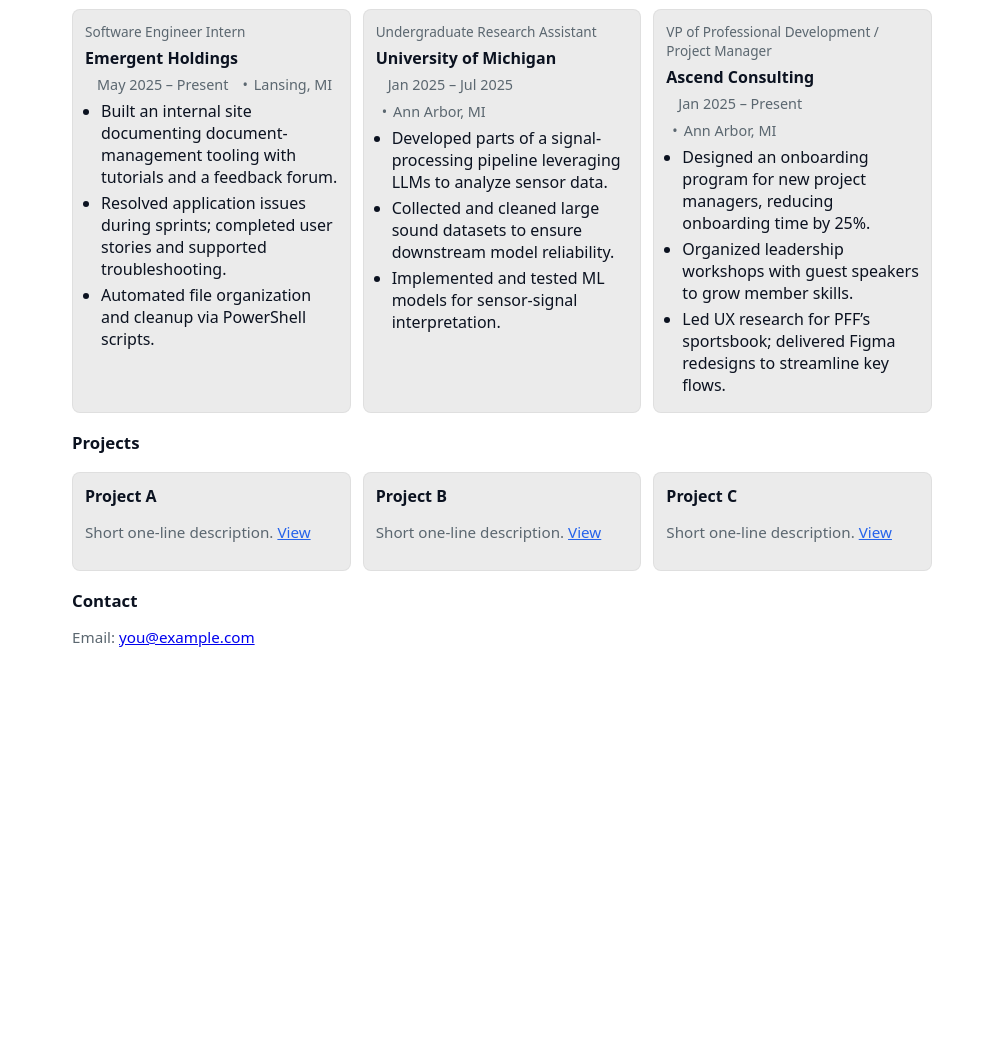
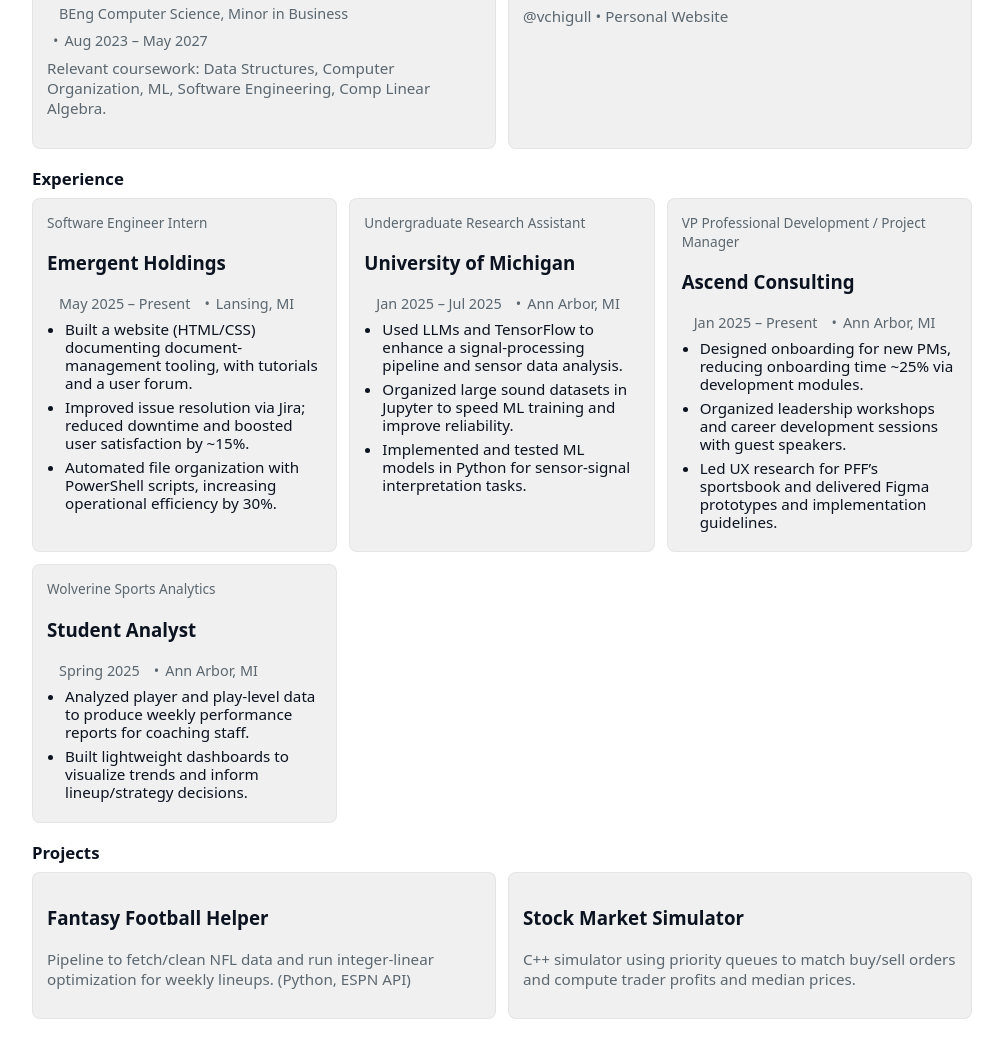
Before and after one commit to vchigull/vchigull.github.io, a plain HTML site: page index.html in a window 1280 px wide. Shown: the part 461-1500 px from the top of the page, without its empty margins (138-1141 px from the left). Before the commit the page ends 1143 px from the top, so only its background shows below. Drawn offline with Linux system fonts and the light colour scheme.

Commit message:
Update site: added descriptions

```diff
--- a/index.html
+++ b/index.html
@@ -1,42 +1,39 @@
-<!DOCTYPE html>
+<!doctype html>
 <html lang="en">
 <head>
   <meta charset="utf-8" />
   <meta name="viewport" content="width=device-width,initial-scale=1" />
-  <title>Your Name — Simple Site</title>
+  <title>Vaibhav Chigullapally</title>
   <style>
-    /* Minimal, responsive, single-file style */
     :root{--bg:#ffffff;--text:#0b1220;--muted:#5b6770;--accent:#2563eb}
     @media (prefers-color-scheme:dark){:root{--bg:#071019;--text:#e6eef8;--muted:#9aa6b0;--accent:#60a5fa}}
     *{box-sizing:border-box}html,body{height:100%;margin:0;background:var(--bg);color:var(--text);font-family:system-ui,-apple-system,Segoe UI,Roboto,Helvetica,Arial}
-    .wrap{max-width:900px;margin:36px auto;padding:20px}
+    .wrap{max-width:980px;margin:36px auto;padding:20px}
     header{display:flex;align-items:center;justify-content:space-between;gap:12px}
-    .brand{font-weight:700;font-size:1.1rem}
+    .brand{font-weight:700;font-size:1.15rem}
     nav a{color:var(--muted);text-decoration:none;margin-left:14px}
-    .hero{margin:32px 0;padding:28px;background:rgba(0,0,0,0.03);border-radius:10px}
-    .hero h1{margin:0 0 6px;font-size:1.5rem}
+    .hero{margin:28px 0;padding:22px;background:rgba(0,0,0,0.03);border-radius:10px}
+    .hero h1{margin:0 0 6px;font-size:1.45rem}
     .lead{margin:0;color:var(--muted)}
-    .cards{display:grid;grid-template-columns:repeat(auto-fit,minmax(220px,1fr));gap:12px;margin-top:18px}
-    .card{padding:12px;border-radius:8px;background:color-mix(in srgb, var(--bg) 92%, black);border:1px solid rgba(0,0,0,0.05)}
-    .card h3{margin:0 0 6px;font-size:1rem}
+    .section-title{font-size:1.05rem;margin:18px 0 8px}
+    .grid{display:grid;grid-template-columns:repeat(auto-fit,minmax(260px,1fr));gap:12px}
+    .card{padding:14px;border-radius:8px;background:color-mix(in srgb, var(--bg) 94%, black);border:1px solid rgba(0,0,0,0.05);min-height:140px;display:flex;flex-direction:column;justify-content:space-between}
+    .eyebrow{font-size:.85rem;color:var(--muted);margin-bottom:6px}
+    .meta{display:flex;gap:8px;flex-wrap:wrap;color:var(--muted);font-size:.9rem;margin-bottom:8px}
+    .meta span::before{content:"•";margin:0 6px;color:var(--muted)}
+    .meta span:first-child::before{content:""}
+    .card ul{margin:6px 0 0 18px;padding:0}
+    .card li{margin:6px 0;font-size:0.95rem;color:var(--text);line-height:1.18}
     .muted{color:var(--muted);font-size:0.95rem}
     footer{margin-top:28px;padding-top:16px;border-top:1px solid rgba(0,0,0,0.06);color:var(--muted);font-size:0.9rem}
     a.button{display:inline-block;padding:8px 12px;border-radius:8px;background:var(--accent);color:white;text-decoration:none;font-weight:600}
-    @media (max-width:520px){.wrap{margin:16px;padding:16px}.hero{padding:18px}}
-
-    /* Small helpers for experience layout */
-    .eyebrow{font-size:.85rem;color:var(--muted);margin-bottom:6px}
-    .meta{display:flex;gap:8px;flex-wrap:wrap;color:var(--muted);font-size:.9rem}
-    .meta span::before{content:"•";margin:0 6px;color:var(--muted)}
-    .meta span:first-child::before{content:""}
-    .card ul{margin:6px 0 0 16px;padding:0}
-    .card li{margin:4px 0}
+    @media (max-width:520px){.wrap{margin:16px;padding:16px}.hero{padding:18px}.card{min-height:unset}}
   </style>
 </head>
 <body>
   <div class="wrap">
     <header>
-      <div class="brand">Your Name</div>
+      <div class="brand">Vaibhav Chigullapally</div>
       <nav aria-label="Main nav">
         <a href="#about">About</a>
         <a href="#experience">Experience</a>
@@ -47,85 +44,121 @@
 
     <main>
       <section class="hero" id="home">
-        <h1>Hi — I build things on the web.</h1>
-        <p class="lead">Simple portfolio template. Replace this text with a short 1–2 sentence bio and add links to your projects below.</p>
+        <h1>Hi — I build things on the web & work with data.</h1>
+        <p class="lead">Undergrad CS student (Uni. of Michigan) — I focus on full-stack development, data pipelines, and ML-enabled signal processing.</p>
         <div style="margin-top:12px">
           <a class="button" href="#contact">Get in touch</a>
         </div>
       </section>
 
       <section id="about">
-        <h2 style="font-size:1.05rem;margin:18px 0 8px">About</h2>
-        <p class="muted">I'm a software engineer who likes readable code and simple interfaces. I work with JavaScript and Python, and I enjoy building small, maintainable apps.</p>
-      </section>
-
-      <!-- NEW: Experience -->
-      <section id="experience">
-        <h2 style="font-size:1.05rem;margin:18px 0 8px">Experience</h2>
-        <div class="cards">
+        <h2 class="section-title">About & Education</h2>
+        <div class="grid">
           <article class="card">
-            <div class="eyebrow">Software Engineer Intern</div>
-            <h3>Emergent Holdings</h3>
-            <div class="meta">
-              <span>May 2025 – Present</span>
-              <span>Lansing, MI</span>
+            <div>
+              <div class="eyebrow">Education</div>
+              <h3>University of Michigan — College of Engineering</h3>
+              <div class="meta">
+                <span>BEng Computer Science, Minor in Business</span>
+                <span>Aug 2023 – May 2027</span>
+              </div>
+              <p class="muted" style="margin-top:6px">Relevant coursework: Data Structures, Computer Organization, ML, Software Engineering, Comp Linear Algebra.</p>
             </div>
-            <ul>
-              <li>Built an internal site documenting document-management tooling with tutorials and a feedback forum.</li>
-              <li>Resolved application issues during sprints; completed user stories and supported troubleshooting.</li>
-              <li>Automated file organization and cleanup via PowerShell scripts.</li>
-            </ul>
           </article>
 
           <article class="card">
-            <div class="eyebrow">Undergraduate Research Assistant</div>
-            <h3>University of Michigan</h3>
-            <div class="meta">
-              <span>Jan 2025 – Jul 2025</span>
-              <span>Ann Arbor, MI</span>
+            <div>
+              <div class="eyebrow">Contact</div>
+              <h3>Vaibhav Chigullapally</h3>
+              <div class="meta">
+                <span>313-613-9576</span>
+                <span><a href="mailto:vchigull@umich.edu">vchigull@umich.edu</a></span>
+              </div>
+              <p class="muted" style="margin-top:6px">@vchigull • Personal Website</p>
             </div>
-            <ul>
-              <li>Developed parts of a signal-processing pipeline leveraging LLMs to analyze sensor data.</li>
-              <li>Collected and cleaned large sound datasets to ensure downstream model reliability.</li>
-              <li>Implemented and tested ML models for sensor-signal interpretation.</li>
-            </ul>
-          </article>
-
-          <article class="card">
-            <div class="eyebrow">VP of Professional Development / Project Manager</div>
-            <h3>Ascend Consulting</h3>
-            <div class="meta">
-              <span>Jan 2025 – Present</span>
-              <span>Ann Arbor, MI</span>
-            </div>
-            <ul>
-              <li>Designed an onboarding program for new project managers, reducing onboarding time by 25%.</li>
-              <li>Organized leadership workshops with guest speakers to grow member skills.</li>
-              <li>Led UX research for PFF’s sportsbook; delivered Figma redesigns to streamline key flows.</li>
-            </ul>
           </article>
         </div>
       </section>
 
-      <section id="projects">
-        <h2 style="font-size:1.05rem;margin:18px 0 8px">Projects</h2>
-        <div class="cards">
+      <section id="experience">
+        <h2 class="section-title">Experience</h2>
+
+        <!-- experience grid -->
+        <div class="grid" aria-live="polite">
+
+          <!-- Emergent Holdings (3 bullets) -->
           <article class="card">
-            <h3>Project A</h3>
-            <p class="muted">Short one-line description. <a href="#" style="color:var(--accent)">View</a></p>
+            <div>
+              <div class="eyebrow">Software Engineer Intern</div>
+              <h3>Emergent Holdings</h3>
+              <div class="meta"><span>May 2025 – Present</span><span>Lansing, MI</span></div>
+              <ul>
+                <li>Built a website (HTML/CSS) documenting document-management tooling, with tutorials and a user forum.</li>
+                <li>Improved issue resolution via Jira; reduced downtime and boosted user satisfaction by ~15%.</li>
+                <li>Automated file organization with PowerShell scripts, increasing operational efficiency by 30%.</li>
+              </ul>
+            </div>
           </article>
+
+          <!-- University of Michigan research (3 bullets) -->
           <article class="card">
-            <h3>Project B</h3>
-            <p class="muted">Short one-line description. <a href="#" style="color:var(--accent)">View</a></p>
+            <div>
+              <div class="eyebrow">Undergraduate Research Assistant</div>
+              <h3>University of Michigan</h3>
+              <div class="meta"><span>Jan 2025 – Jul 2025</span><span>Ann Arbor, MI</span></div>
+              <ul>
+                <li>Used LLMs and TensorFlow to enhance a signal-processing pipeline and sensor data analysis.</li>
+                <li>Organized large sound datasets in Jupyter to speed ML training and improve reliability.</li>
+                <li>Implemented and tested ML models in Python for sensor-signal interpretation tasks.</li>
+              </ul>
+            </div>
           </article>
+
+          <!-- Ascend Consulting (3 bullets) -->
           <article class="card">
-            <h3>Project C</h3>
-            <p class="muted">Short one-line description. <a href="#" style="color:var(--accent)">View</a></p>
+            <div>
+              <div class="eyebrow">VP Professional Development / Project Manager</div>
+              <h3>Ascend Consulting</h3>
+              <div class="meta"><span>Jan 2025 – Present</span><span>Ann Arbor, MI</span></div>
+              <ul>
+                <li>Designed onboarding for new PMs, reducing onboarding time ~25% via development modules.</li>
+                <li>Organized leadership workshops and career development sessions with guest speakers.</li>
+                <li>Led UX research for PFF’s sportsbook and delivered Figma prototypes and implementation guidelines.</li>
+              </ul>
+            </div>
           </article>
+
+          <!-- Wolverine Sports Analytics (2 bullets, per your request) -->
+          <article class="card">
+            <div>
+              <div class="eyebrow">Wolverine Sports Analytics</div>
+              <h3>Student Analyst</h3>
+              <div class="meta"><span>Spring 2025</span><span>Ann Arbor, MI</span></div>
+              <ul>
+                <li>Analyzed player and play-level data to produce weekly performance reports for coaching staff.</li>
+                <li>Built lightweight dashboards to visualize trends and inform lineup/strategy decisions.</li>
+              </ul>
+            </div>
+          </article>
+
         </div>
       </section>
 
-      <section id="contact">
-        <h2 style="font-size:1.05rem;margin:18px 0 8px">Contact</h2>
-        <p class="muted">Email: <a href="mailto:you@example.com">you@example.com</a></p>
-      </se
+      <section id="projects">
+        <h2 class="section-title">Projects</h2>
+        <div class="grid">
+          <article class="card">
+            <div>
+              <h3>Fantasy Football Helper</h3>
+              <p class="muted">Pipeline to fetch/clean NFL data and run integer-linear optimization for weekly lineups. (Python, ESPN API)</p>
+            </div>
+          </article>
+
+          <article class="card">
+            <div>
+              <h3>Stock Market Simulator</h3>
+              <p class="muted">C++ simulator using priority queues to match buy/sell orders and compute trader profits and median prices.</p>
+            </div>
+          </article>
+
+          <article c
```
